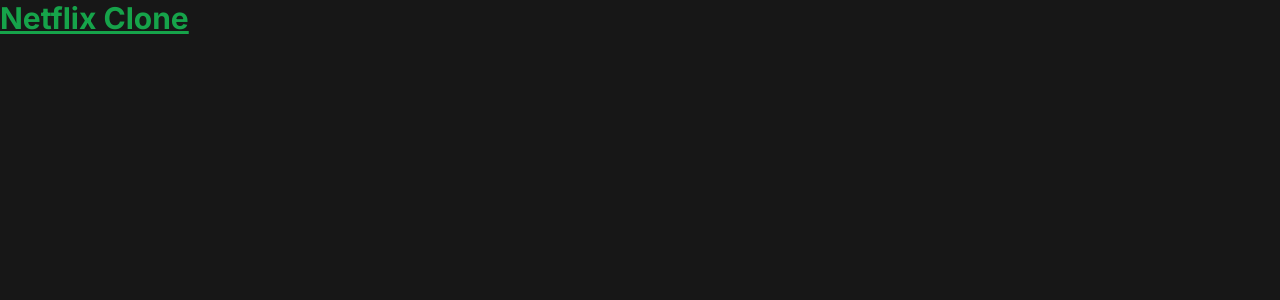
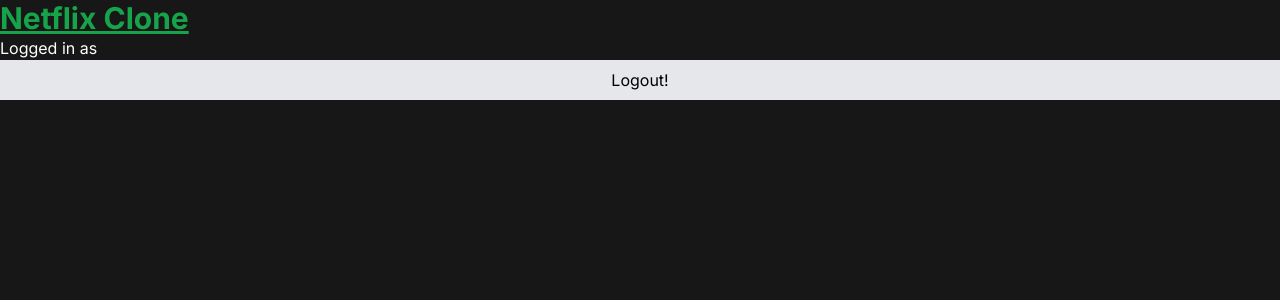
Before and after one commit to NickCoder123/next-netflix-clone, a Next.js app: page / in a window 1280 px wide. Shown: the top 300 px of the page. Built offline with nearby package versions, Linux system fonts and the light colour scheme; no server answers; the database is empty; sample sign-in values are in the browser's storage.

Commit message:
protecting routes

```diff
--- /dev/null
+++ b/src/hooks/useCurrentUser.ts
@@ -0,0 +1,16 @@
+import useSWR from "swr";
+
+import fetcher from "~/lib/fetcher";
+
+const useCurrentUser = () => {
+  const { data, error, isLoading, mutate } = useSWR("/api/current", fetcher);
+
+  return {
+    data,
+    error,
+    isLoading,
+    mutate,
+  };
+};
+
+export default useCurrentUser;
--- /dev/null
+++ b/src/lib/fetcher.ts
@@ -0,0 +1,5 @@
+import axios from "axios";
+
+const fetcher = (url: string) => axios.get(url).then((res) => res.data);
+
+export default fetcher;
--- /dev/null
+++ b/src/lib/serverAuth.ts
@@ -0,0 +1,24 @@
+import { NextApiRequest } from "next";
+import { getSession } from "next-auth/react";
+
+import { db } from "~/db";
+
+const serverAuth = async (req: NextApiRequest) => {
+  const session = await getSession({ req });
+
+  if (!session?.user?.email) {
+    throw new Error("Not logged in");
+  }
+
+  const currentUser = await db.user.findUnique({
+    where: { email: session.user.email },
+  });
+
+  if (!currentUser) {
+    throw new Error("User not found");
+  }
+
+  return { currentUser };
+};
+
+export default serverAuth;
--- /dev/null
+++ b/src/pages/api/current.ts
@@ -0,0 +1,21 @@
+import { NextApiRequest, NextApiResponse } from "next";
+
+import serverAuth from "~/lib/serverAuth";
+
+export default async function handler(
+  req: NextApiRequest,
+  res: NextApiResponse
+) {
+  if (req.method !== "GET") {
+    return res.status(405).end();
+  }
+
+  try {
+    const { currentUser } = await serverAuth(req);
+
+    return res.status(200).json(currentUser);
+  } catch (error) {
+    console.log(error);
+    return res.status(400).end();
+  }
+}
--- a/src/pages/index.tsx
+++ b/src/pages/index.tsx
@@ -1,9 +1,37 @@
+import { NextPageContext } from "next";
+import { getSession, signOut } from "next-auth/react";
+
+import useCurrentUser from "~/hooks/useCurrentUser";
+
+export async function getServerSideProps(context: NextPageContext) {
+  const session = await getSession(context);
+
+  if (!session) {
+    return {
+      redirect: {
+        destination: "/auth",
+        permanent: false,
+      },
+    };
+  }
+
+  return {
+    props: {},
+  };
+}
+
 export default function Home() {
+  const { data: user } = useCurrentUser();
+
   return (
-    <div className="h-full">
+    <>
       <h1 className="text-3xl text-green-600 font-bold underline">
         Netflix Clone
       </h1>
-    </div>
+      <p className="text-white">Logged in as {user?.name}</p>
+      <button className="h-10 w-full bg-gray-200" onClick={() => signOut()}>
+        Logout!
+      </button>
+    </>
   );
 }
```
